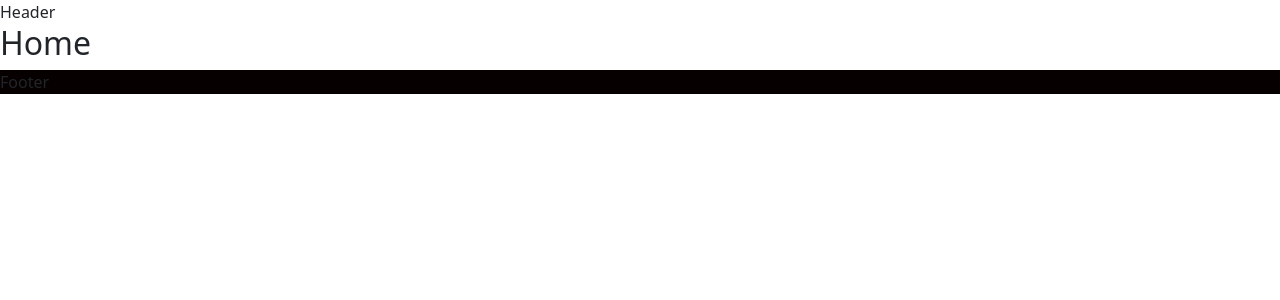
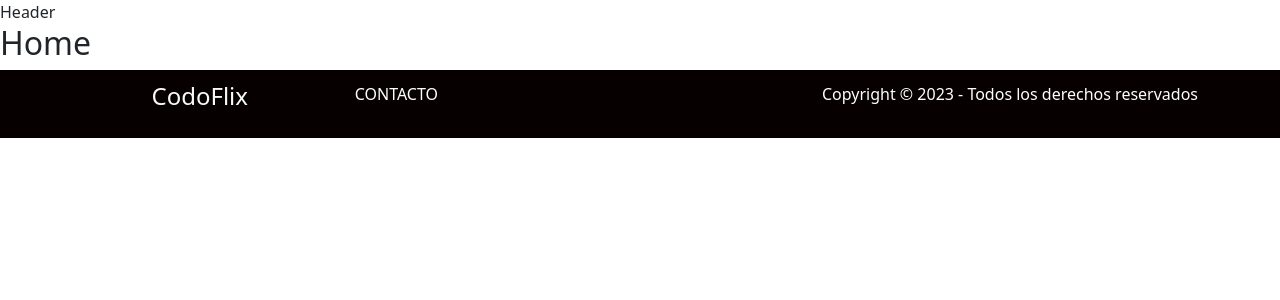
Before and after one commit to amassen/23303-grupo1-CodoFlix, a React (Vite) app: page / in a window 1280 px wide. Shown: the top 300 px of the page. Built offline with nearby package versions, Linux system fonts and the light colour scheme.

Commit message:
Agrego el footer

```diff
--- a/src/App.css
+++ b/src/App.css
@@ -1,3 +1,4 @@
 footer {
   background-color: #070000;
+  color: #fff;
 }
--- a/src/App.jsx
+++ b/src/App.jsx
@@ -1,6 +1,6 @@
 import { BrowserRouter, Routes, Route } from 'react-router-dom'
 import { Home } from './pages/Home'
-import { Footer } from './components/template/Footer'
+import { Footer } from './components/template/footer/Footer'
 import { Header } from './components/template/Header'
 import { LoginRegistrarse } from './pages/LoginRegistrarse'
 import { Registrarse } from './pages/Registrarse'
--- a/src/components/template/Footer.jsx
+++ /dev/null
@@ -1,7 +0,0 @@
-import React from 'react'
-
-export const Footer = () => {
-  return (
-    <footer>Footer</footer>
-  )
-}
--- /dev/null
+++ b/src/components/template/footer/Footer.jsx
@@ -0,0 +1,18 @@
+import React from 'react'
+import { FooterLogo } from './FooterLogo'
+import { FooterContact } from './FooterContact'
+import { FooterCopyright } from './FooterCopyright'
+
+export const Footer = () => {
+  return (
+    <footer>
+      <div className="container-lg text-sm-center text-md-start text-lg-end py-2">
+        <div className="row">
+          <FooterLogo text="CodoFlix" />
+          <FooterContact text="contacto" />
+          <FooterCopyright />
+        </div>
+      </div>
+    </footer>
+  )
+}
--- /dev/null
+++ b/src/components/template/footer/FooterContact.jsx
@@ -0,0 +1,9 @@
+import React from 'react'
+
+export const FooterContact = ({text}) => {
+  return (
+    <div className="col-sm-12 col-md-2">
+      <p className="lh-lg text-uppercase">{text}</p>
+    </div>
+  )
+}
--- /dev/null
+++ b/src/components/template/footer/FooterCopyright.jsx
@@ -0,0 +1,12 @@
+import React from 'react'
+import { YEAR } from '../../../utils/constants'
+
+export const FooterCopyright = () => {
+  return (
+    <div className="col-sm-12 col-md-8">
+      <p className="lh-lg">
+        Copyright &copy; {YEAR} - Todos los derechos reservados
+      </p>
+    </div>
+  )
+}
--- /dev/null
+++ b/src/components/template/footer/FooterLogo.jsx
@@ -0,0 +1,14 @@
+import React from 'react'
+import { Link } from 'react-router-dom'
+
+export const FooterLogo = ({ text }) => {
+  return (
+    <div className="col-sm-12 col-md-2">
+      <p className="fs-4">
+        <Link to="/" className="text-decoration-none link-light">
+          {text}
+        </Link>
+      </p>
+    </div>
+  )
+}
--- /dev/null
+++ b/src/utils/constants.js
@@ -0,0 +1 @@
+export const YEAR = new Date().getFullYear()
```
